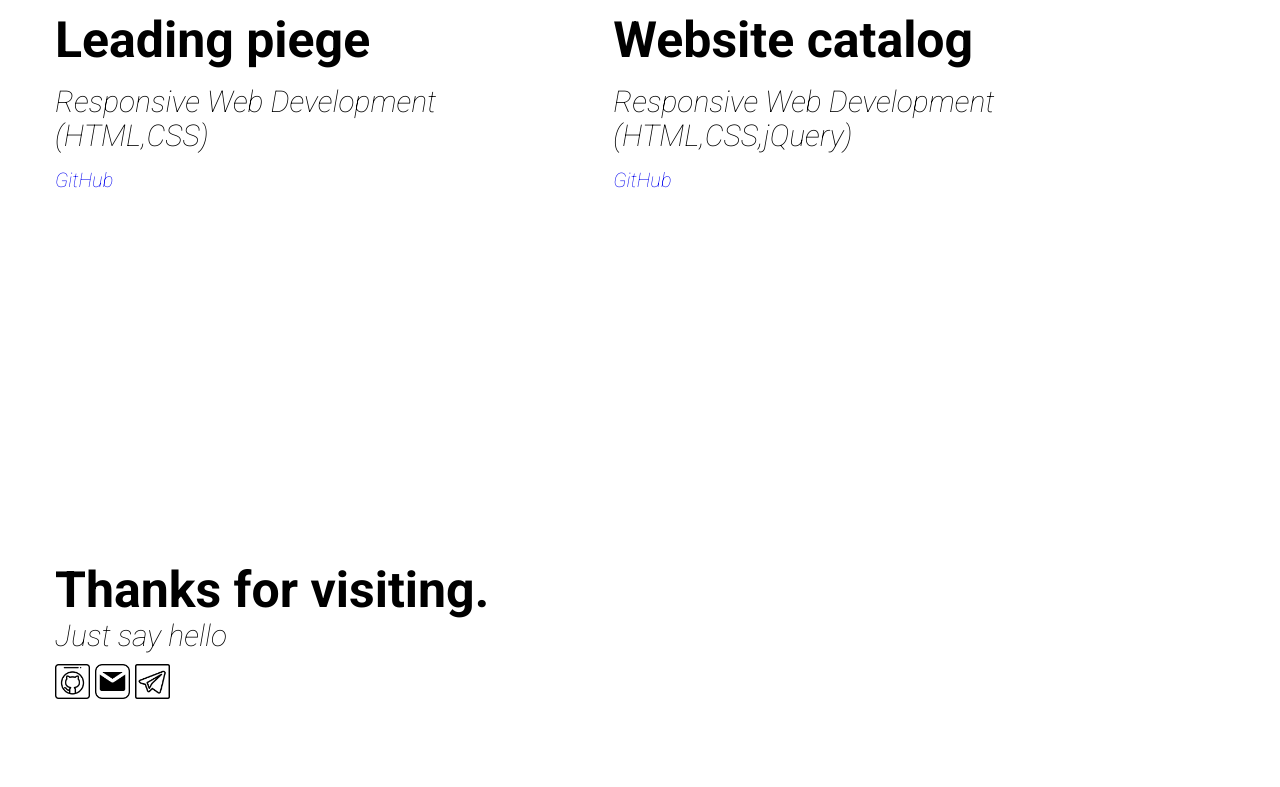
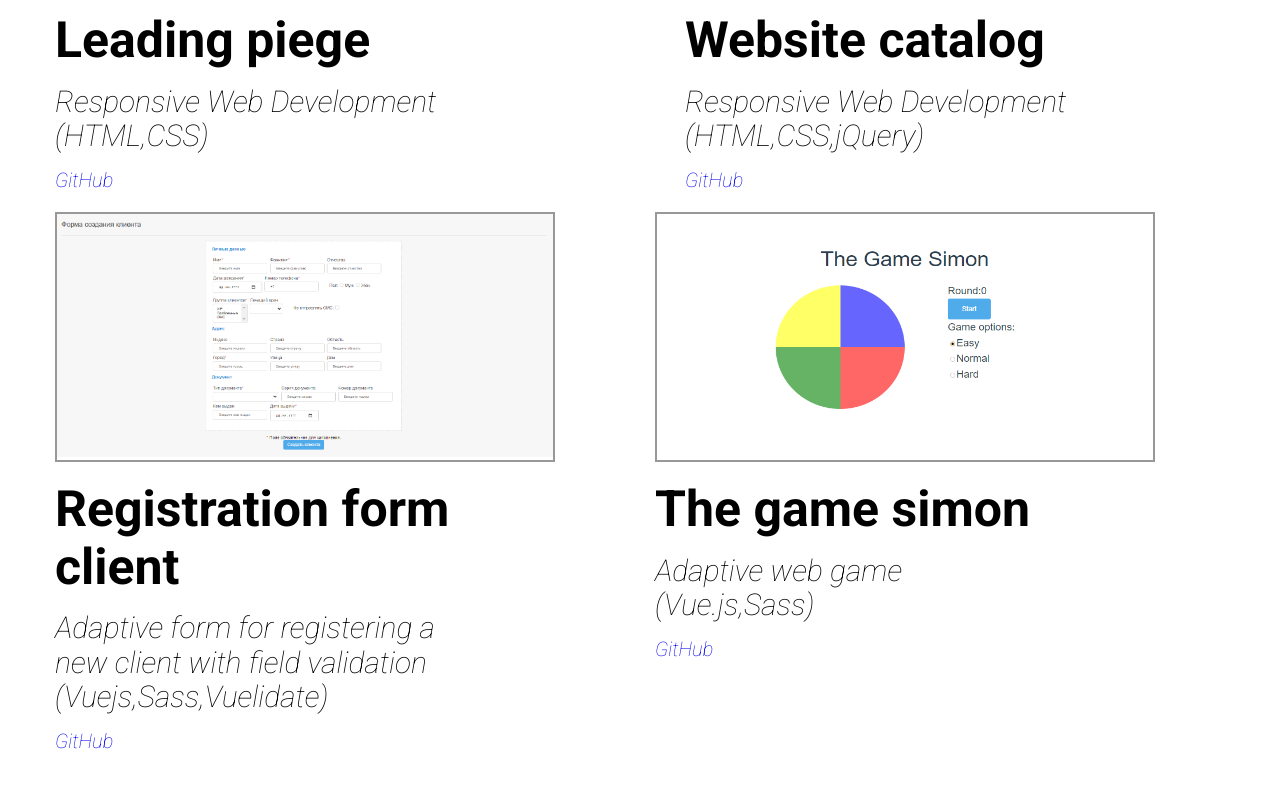
Before and after one commit to eugenyush/eugenyush.github.io, a website: page index.html in a window 1280 px wide. Shown: the part 2097-2884 px from the top of the page. Drawn offline with Linux system fonts and the light colour scheme.

Commit message:
Add new project

```diff
--- a/index.html
+++ b/index.html
@@ -55,7 +55,7 @@
 
     <section class="section-outer section-project">
         <div class="container">
-            <div class="section-project-A" >
+            <div class=" project section-project-A" >
                 <div class="section-project_photo">
                 <img src="./img/proj1.png" alt="">
             </div>
@@ -71,7 +71,7 @@
             </div>
             </div>
 
-            <div class="section-project-B">
+            <div class="project section-project-B">
                 <div class="section-project_photo">
                 <img src="./img/proj2.png" alt="" >
             </div>
@@ -84,6 +84,38 @@
             </div>
             <div class="section-project_text">
                 <a href="https://github.com/eugenyush/task_forjob">GitHub</a>
+            </div>
+            </div>
+
+            <div class="project section-project-С">
+                <div class="section-project_photo">
+                <img src="./img/form-client.png" alt="" >
+            </div>
+            <div class="section-project_title">
+                Registration form client
+            </div>
+            <div class="section-project_subtitle">
+                Adaptive form for registering a new client with field validation
+                (Vuejs,Sass,Vuelidate)
+            </div>
+            <div class="section-project_text">
+                <a href="https://github.com/eugenyush/vue-form-client">GitHub</a>
+            </div>
+            </div>
+
+            <div class="project section-project-D">
+                <div class="section-project_photo">
+                <img src="./img/game-simon.png" alt="" >
+            </div>
+            <div class="section-project_title">
+                The game simon
+            </div>
+            <div class="section-project_subtitle">
+                Adaptive web game
+                (Vue.js,Sass)
+            </div>
+            <div class="section-project_text">
+                <a href="https://github.com/eugenyush/vue-game-simon">GitHub</a>
             </div>
             </div>
         </div>
--- a/scss/style.scss
+++ b/scss/style.scss
@@ -169,7 +169,7 @@ body {
 
     .container{
         display: flex;
-        justify-content: space-between;
+        flex-wrap: wrap;
 
         @media (max-width: $screen-sm-max){
             flex-direction: column;
@@ -193,13 +193,17 @@ body {
         a{
             text-decoration: none;
 
-            :hover{
+            &:hover{
 
                 color: rgb(233, 120, 28);
             }
         }
     }
-
+    &_photo{
+        img{
+            border: 2px solid rgb(153, 151, 151);
+        }
+    }
     @media (max-width: $screen-sm-max){
         &-B{
             margin-top: 30px;
@@ -209,11 +213,14 @@ body {
                 width: 300px;
                 height: 150px;
             }
-
         }
     }
 
        @media (min-width: $screen-md){
+        &-B,
+        &-D{
+            margin-left: 200px;
+        }
         &-A,
         &-C{
             margin-right: 30px;
@@ -227,6 +234,10 @@ body {
 
 
         }
+.project{
+    max-width: 400px;
+    margin-bottom: 20px;
+}
 
 }
 
```
Also changed, not shown: css/style.css, img/form-client.png (added), img/game-simon.png (added), 2 other files.
